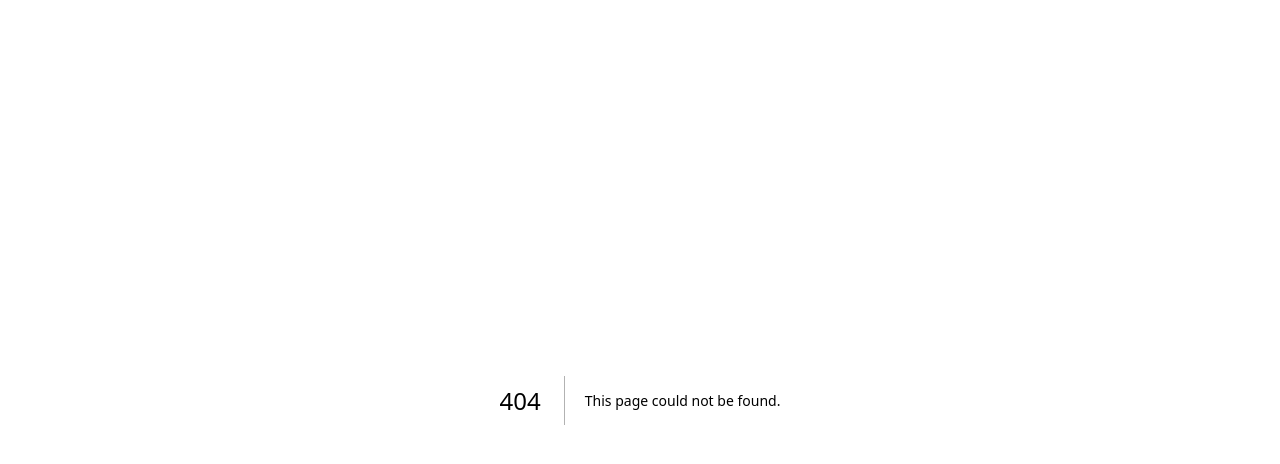
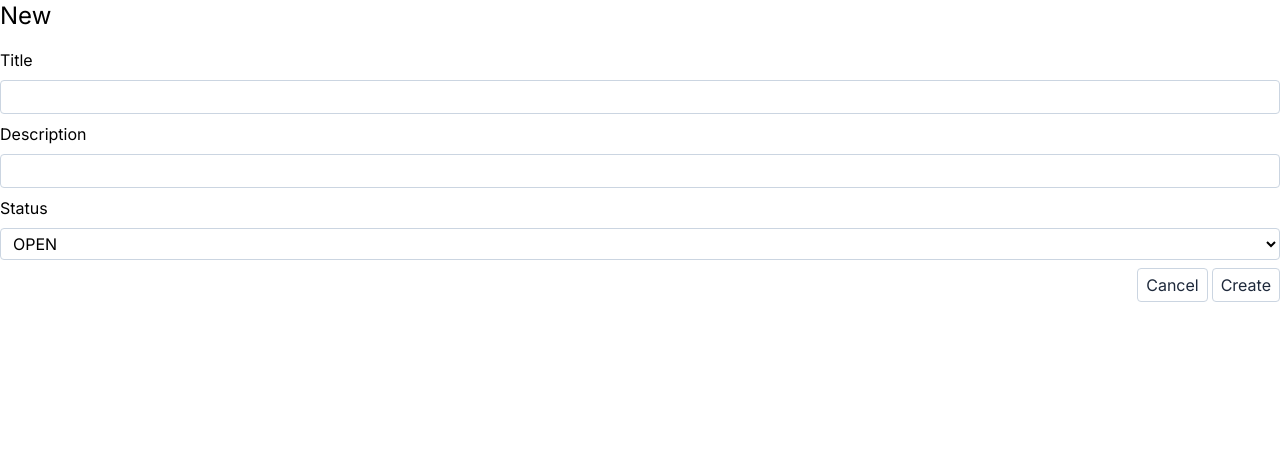
Before and after one commit to wongchs/ticketing, a Next.js app: page /new in a window 1280 px wide. Before the commit this address had no page. Shown: the top 464 px of the page. Built offline with nearby package versions, Linux system fonts and the light colour scheme.

Commit message:
create new ticket

```diff
--- /dev/null
+++ b/actions/action.ts
@@ -0,0 +1,57 @@
+"use server";
+import { prisma } from "@/app/db";
+import { Status } from "@/utils/status";
+import { z } from "zod";
+import { revalidatePath } from 'next/cache';
+import { redirect } from 'next/navigation';
+
+const FormSchema = z.object({
+  id: z.string(),
+  title: z.string({ invalid_type_error: "Please enter a title." }),
+  description: z.string({ invalid_type_error: "Please enter a description." }),
+  status: z.enum(
+    [Status.OPEN, Status.IN_PROGRESS, Status.RESOLVED, Status.CLOSED],
+    {
+      invalid_type_error: "Please select a ticket status.",
+    }
+  ),
+});
+
+const CreateTicket = FormSchema.omit({
+  id: true,
+});
+
+export async function createTicket(data: FormData) {
+  const validatedFields = CreateTicket.safeParse({
+    title: data.get("title"),
+    description: data.get("description"),
+    status: data.get("status"),
+  });
+
+  if (!validatedFields.success) {
+    return {
+      errors: validatedFields.error.flatten().fieldErrors,
+      message: "Missing Fields. Failed to Create Ticket.",
+    };
+  }
+
+  const { title, description, status } = validatedFields.data;
+
+  try {
+    console.log(validatedFields.data);
+    await prisma.ticket.create({
+      data: {
+        title,
+        description,
+        status,
+      },
+    });
+  } catch (error) {
+    return {
+      message: "Database Error: Failed to Create Ticket.",
+    };
+  }
+
+  revalidatePath("/");
+  redirect("/");
+}
--- /dev/null
+++ b/app/new/page.tsx
@@ -0,0 +1,50 @@
+import Link from "next/link";
+import { createTicket } from "@/actions/action";
+import { Status } from "@/utils/status";
+
+export default function Page() {
+  return (
+    <>
+      <header className="flex justify-between mb-4 items-center">
+        <h1 className="text-2xl">New</h1>
+      </header>
+      <form action={createTicket} className="flex gap-2 flex-col">
+        <label htmlFor="title">Title</label>
+        <input
+          type="text"
+          name="title"
+          className="border border-slate-300 bg-transparent rounded px-2 py-1 outline-none focus-within:border-slate-100"
+        />
+        <label htmlFor="title">Description</label>
+        <input
+          type="text"
+          name="description"
+          className="border border-slate-300 bg-transparent rounded px-2 py-1 outline-none focus-within:border-slate-100"
+        />
+        <label htmlFor="status">Status</label>
+        <select
+          name="status"
+          className="border border-slate-300 bg-transparent rounded px-2 py-1 outline-none focus-within:border-slate-100"
+        >
+          {Object.values(Status).map((status) => (
+            <option value={status}>{status}</option>
+          ))}
+        </select>
+        <div className="flex gap-1 justify-end">
+          <Link
+            href=".."
+            className="border border-slate-300 text-slate-800 px-2 py-1 rounded hover:bg-slate-700 hover:text-slate-300 focus-within:bg-slate-700 outline-none"
+          >
+            Cancel
+          </Link>
+          <button
+            type="submit"
+            className="border border-slate-300 text-slate-800 px-2 py-1 rounded hover:bg-slate-700 hover:text-slate-300 focus-within:bg-slate-700 outline-none"
+          >
+            Create
+          </button>
+        </div>
+      </form>
+    </>
+  );
+}
--- a/package.json
+++ b/package.json
@@ -12,7 +12,8 @@
     "@prisma/client": "^5.9.1",
     "next": "14.1.0",
     "react": "^18",
-    "react-dom": "^18"
+    "react-dom": "^18",
+    "zod": "^3.22.4"
   },
   "devDependencies": {
     "@types/node": "^20",
```
Also changed, not shown: 1 other file (tests, documents, lock files or other folders).
